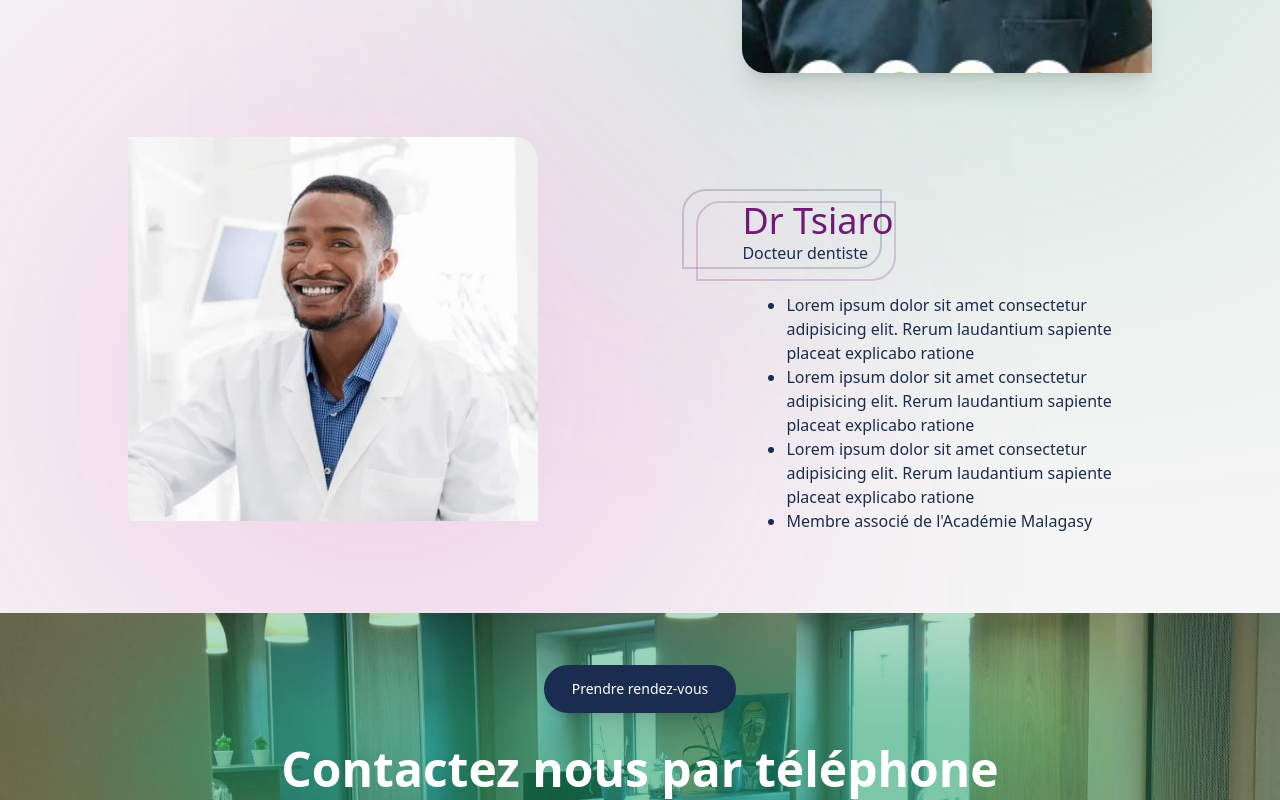
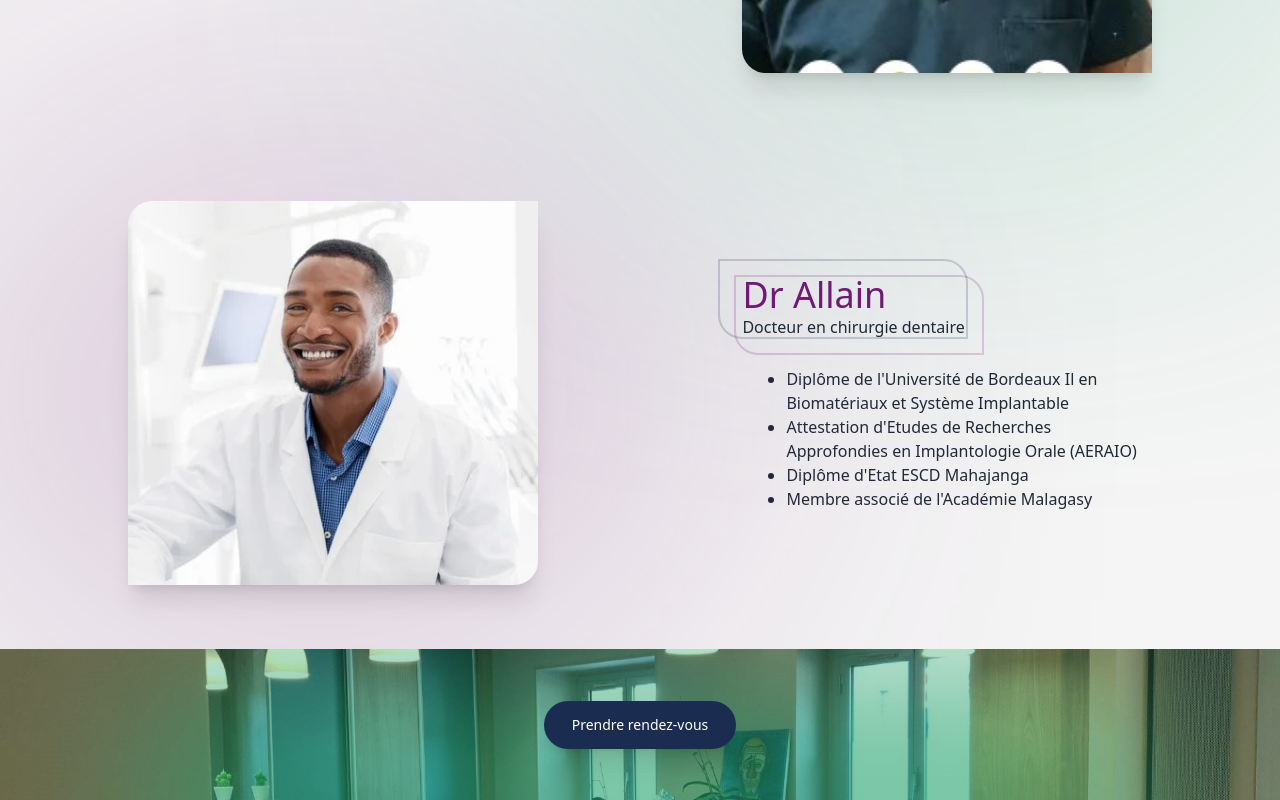
Before and after one commit to Njaka91/Cidro, a React (Vite) app: page / in a window 1280 px wide. Shown: the part 2620-3420 px from the top of the page. Built offline with nearby package versions, Linux system fonts and the light colour scheme.

Commit message:
finition animation presentation equipe

```diff
--- a/src/App.jsx
+++ b/src/App.jsx
@@ -6,12 +6,14 @@ import Office from "./pages/Ofiice"
 import Home from "./pages/Home"
 import Team from "./pages/Team";
 import Cares from "./pages/Cares";
+import ErroPage from "./pages/ErrorPage";
 
 const App = () => {
   const router = createBrowserRouter ([
     {
       path: "/",
       element: <Root/>,
+      errorElement: <ErroPage/>,
       children: [
         {
           path:"/",
--- a/src/components/AppointmentBottom.jsx
+++ b/src/components/AppointmentBottom.jsx
@@ -1,11 +1,19 @@
-import { motion, useInView } from "framer-motion";
+import { motion} from "framer-motion";
 import { useRef } from "react";
 import accueil from "../assets/images/accueil.jpg";
 import { Link } from "react-router-dom";
+import { useScroll } from "framer-motion";
+import { useTransform } from "framer-motion";
 
 const AppointmentBottom = () => {
   const ref = useRef(null);
-  const isInView = useInView(ref, { once: true, threshold: 0.1 }); // 'once: true' means it will trigger only once
+  const {scrollYProgress} = useScroll({
+    offset: ["start end", "end start"]
+  });
+
+  const y = useTransform(scrollYProgress, [0.5, 0.80], [500, 0])
+  const opacity = useTransform(scrollYProgress, [0.75, 0.80], [0, 1])
+
 
   return (
     <div className="relative overflow-hidden h-[300px] bg-slate-600">
@@ -25,13 +33,14 @@ const AppointmentBottom = () => {
           <span className="absolute inset-0 w-0 h-full opacity-0 rounded-full bg-fuchsia-900 transition-all duration-300 group-hover:opacity-75 group-hover:w-full"></span>
         </div>
 
-        {isInView && (
+
           <>
             <motion.div
               className="text-5xl font-semibold text-white"
-              initial={{ opacity: 0, scale: 0 }}
-              animate={{ opacity: 1, scale: 1 }}
-              transition={{ duration: 0.3, delay: 0.2 }}
+              style={{
+                y:y,
+                opacity: opacity,
+              }}
             >
               Contactez nous par téléphone
             </motion.div>
@@ -45,7 +54,7 @@ const AppointmentBottom = () => {
               +261 38 08 500 00
             </motion.div>
           </>
-        )}
+
       </div>
     </div>
   );
--- a/src/components/Team.jsx
+++ b/src/components/Team.jsx
@@ -3,17 +3,19 @@ import drRazakatiana from "../assets/images/drRazakatiana.jpg";
 import doctorEquipe1 from "../assets/images/doctorEquipe1.jpg";
 
 const Team = () => {
-  const { scrollYProgress } = useScroll({
-    offset : ["start end", "center center"]
-  });
-  const imgY = useTransform(scrollYProgress, [0.2, 0.25], [200, 0]);
-  const imgScale = useTransform(scrollYProgress, [0, 0.28], [0.85, 1]);
+  const { scrollYProgress } = useScroll({});
+  const imgY = useTransform(scrollYProgress, [0.45, 0.63], [200, 0]);
+  const img2Y = useTransform(scrollYProgress, [0.50, 0.73], [200, 0]);
 
-  const borderY = useTransform(scrollYProgress, [0.21, 0.28], [-6.3, 0]);
-  const borderX = useTransform(scrollYProgress, [0.21, 0.28], [-7.5, 0]);
 
-  const border2Y = useTransform(scrollYProgress, [0.21, 0.28], [7.5, 0]);
-  const border2X = useTransform(scrollYProgress, [0.21, 0.28], [7.5, 0]);
+  const headScale = useTransform(scrollYProgress, [0, 0.55], [0, 1]);
+  const headopacity = useTransform(scrollYProgress, [0.45, 0.55], [0, 1]);
+
+  const borderY = useTransform(scrollYProgress, [0.47, 0.53], [-6.3, 0]);
+  const borderX = useTransform(scrollYProgress, [0.47, 0.53], [-7.5, 0]);
+
+  const border2Y = useTransform(scrollYProgress, [0.4, 0.53], [7.5, 0]);
+  const border2X = useTransform(scrollYProgress, [0.4, 0.53], [7.5, 0]);
 
   const textY = useTransform(scrollYProgress, [0.1, 0.3], [200, 0]);
   const TitleY = useTransform(scrollYProgress, [0, 0.22], [200, 0]);
@@ -21,13 +23,20 @@ const Team = () => {
   return (
     <div className="flex flex-col">
       <div className="flex relative justify-center items-center bg-[#1B2C51] py-8">
-        <span className="text-white text-5xl font-medium">
+        <div></div>
+        <motion.span
+          style={{
+            scale: headScale,
+            opacity: headopacity,
+          }}
+          className="text-white text-5xl font-medium"
+        >
           Equipe
-        </span>
-        <span className="absolute h-[6px] w-40 bg-fuchsia-900 bottom-4  rounded-full left-1/2 transform -translate-x-1/2"/>
+        </motion.span>
+        <span className="absolute h-[6px] w-40 bg-fuchsia-900 bottom-4  rounded-full left-1/2 transform -translate-x-1/2" />
       </div>
       <div className="flex flex-row relative justify-between  px-32">
-        <div className="flex flex-col w-2/5 text-[#1B2C51] mt-32 z-10">
+        <div className="flex flex-col w-2/5 justify-center items-center text-[#1B2C51]z-10">
           <div className="absolute border-4 h-1/2 w-1/2 right-0 top-1/4 bg-[#1ea06c] opacity-50 blur-[200px] shadow-[0_0_30px_rgba(0,0,0,0.8)]" />
           <motion.div
             style={{
@@ -36,11 +45,11 @@ const Team = () => {
             className="relative flex flex-col"
           >
             <motion.div
-              className="absolute -bottom-1 -right-[-25px] bg-none border-2 border-[#1B2C51] border-opacity-20 rounded-tl-3xl rounded-br-3xl h-20 w-[450px]"
+              className="absolute bottom-0 -right-5 bg-none border-2 border-[#1B2C51] border-opacity-20 rounded-tl-3xl rounded-br-3xl h-20 w-[450px]"
               style={{ y: border2Y, x: border2X }}
             ></motion.div>
             <motion.div
-              className="absolute -bottom-4 -right-[-9px] bg-none border-2 border-fuchsia-900 border-opacity-20 rounded-tl-3xl rounded-br-3xl h-20 w-[450px]"
+              className="absolute -bottom-4 -right-10 bg-none border-2 border-fuchsia-900 border-opacity-20 rounded-tl-3xl rounded-br-3xl h-20 w-[450px]"
               style={{ y: borderY, x: borderX }}
             ></motion.div>
             <span className="text-4xl font-medium text-fuchsia-900">
@@ -69,7 +78,7 @@ const Team = () => {
         <div className="relative w-[40%] my-16 z-10">
           <motion.div
             className="overflow-hidden rounded-tr-3xl rounded-bl-3xl shadow-xl h-full"
-            style={{ y: imgY, scale: imgScale }}
+            style={{ y: imgY }}
           >
             <img
               src={drRazakatiana}
@@ -77,27 +86,12 @@ const Team = () => {
               className="object-cover w-full h-96"
             />
           </motion.div>
-
         </div>
       </div>
 
-      <div className="flex flex-row relative justify-between mb-20 px-32">
-        <div className="relative w-[40%]">
-          <div className=" absolute h-5/6 w-5/6 z-0 top-20 left-20  bg-[#df0baa] opacity-50 blur-[200px] shadow-[0_0_30px_rgba(0,0,0,0.8)]" />
-          <motion.div
-            className="absolute overflow-hidden z-10 rounded-tr-3xl rounded-bl-3xl  h-full "
-            style={{ y: imgY, scale: imgScale }}
-          >
-            <img
-              src={doctorEquipe1}
-              alt="dentiste"
-              className="object-cover w-full h-96"
-            />
-          </motion.div>
-
-        </div>
-
-        <div className="flex flex-col w-2/5 text-[#1B2C51] mt-16 z-10">
+      <div className="flex flex-row-reverse relative justify-between  px-32">
+        <div className="flex flex-col w-2/5 justify-center text-[#1B2C51]z-10">
+          <div className="absolute border-4 h-1/2 w-1/2 left-0 top-1/4 bg-fuchsia-900 opacity-50 blur-[200px] shadow-[0_0_30px_rgba(0,0,0,0.8)]" />
           <motion.div
             style={{
               y: TitleY,
@@ -105,36 +99,45 @@ const Team = () => {
             className="relative flex flex-col"
           >
             <motion.div
-              className="absolute -bottom-1 -right-[-270px] bg-none border-2 border-[#1B2C51] border-opacity-20 rounded-tl-3xl rounded-br-3xl h-20 w-[200px]"
+              className="absolute bottom-0 -left-6 bg-none border-2 border-[#1B2C51] border-opacity-20 rounded-tr-3xl rounded-bl-3xl h-20 w-[250px]"
               style={{ y: border2Y, x: border2X }}
             ></motion.div>
             <motion.div
-              className="absolute -bottom-4 -right-[-256px] bg-none border-2 border-fuchsia-900 border-opacity-20 rounded-tl-3xl rounded-br-3xl h-20 w-[200px]"
+              className="absolute -bottom-4 -left-2 bg-none border-2 border-fuchsia-900 border-opacity-20 rounded-tr-3xl rounded-bl-3xl h-20 w-[250px]"
               style={{ y: borderY, x: borderX }}
             ></motion.div>
             <span className="text-4xl font-medium text-fuchsia-900">
-              Dr Tsiaro
+              Dr Allain
             </span>
-            <span className="text-1xl font-medium">Docteur dentiste</span>
+            <span className="text-1xl font-medium">
+              Docteur en chirurgie dentaire
+            </span>
           </motion.div>
           <motion.div style={{ y: textY }} transition={{ delay: 2 }}>
             <ul className="mt-7 ml-11 list-disc">
               <li>
-                Lorem ipsum dolor sit amet consectetur adipisicing elit. Rerum
-                laudantium sapiente placeat explicabo ratione
+                Diplôme de l&apos;Université de Bordeaux Il en Biomatériaux et
+                Système Implantable
               </li>
               <li>
-                Lorem ipsum dolor sit amet consectetur adipisicing elit. Rerum
-                laudantium sapiente placeat explicabo ratione
+                Attestation d&apos;Etudes de Recherches Approfondies en
+                Implantologie Orale (AERAIO)
               </li>
-
-              <li>
-                Lorem ipsum dolor sit amet consectetur adipisicing elit. Rerum
-                laudantium sapiente placeat explicabo ratione
-              </li>
-
+              <li>Diplôme d&apos;Etat ESCD Mahajanga</li>
               <li>Membre associé de l&apos;Académie Malagasy</li>
             </ul>
+          </motion.div>
+        </div>
+        <div className="relative w-[40%] my-16 z-10">
+          <motion.div
+            className="overflow-hidden rounded-tl-3xl rounded-br-3xl shadow-xl h-full"
+            style={{ y: img2Y }}
+          >
+            <img
+              src={doctorEquipe1}
+              alt="dentiste"
+              className="object-cover w-full h-96"
+            />
           </motion.div>
         </div>
       </div>
--- /dev/null
+++ b/src/pages/ErrorPage.jsx
@@ -0,0 +1,13 @@
+const ErrorPage = () => {
+    return (
+      <div className="flex justify-center items-center bg-gradient-to-r from-[#1B2C51] to-fuchsia-900 min-h-screen min-w-full p-20">
+        <div className="flex flex-col gap-4 justify-center items-center bg-gradient-to-r from-[#29488b] to-[#901c96] w-full h-full py-36 font-semibold shadow-lg text-white text-9xl">
+        <span className="text-4xl">Error !!!</span>
+            <span>404</span>
+            <span className="text-4xl">Page not found</span>
+        </div>
+      </div>
+    )
+  }
+
+  export default ErrorPage
```
